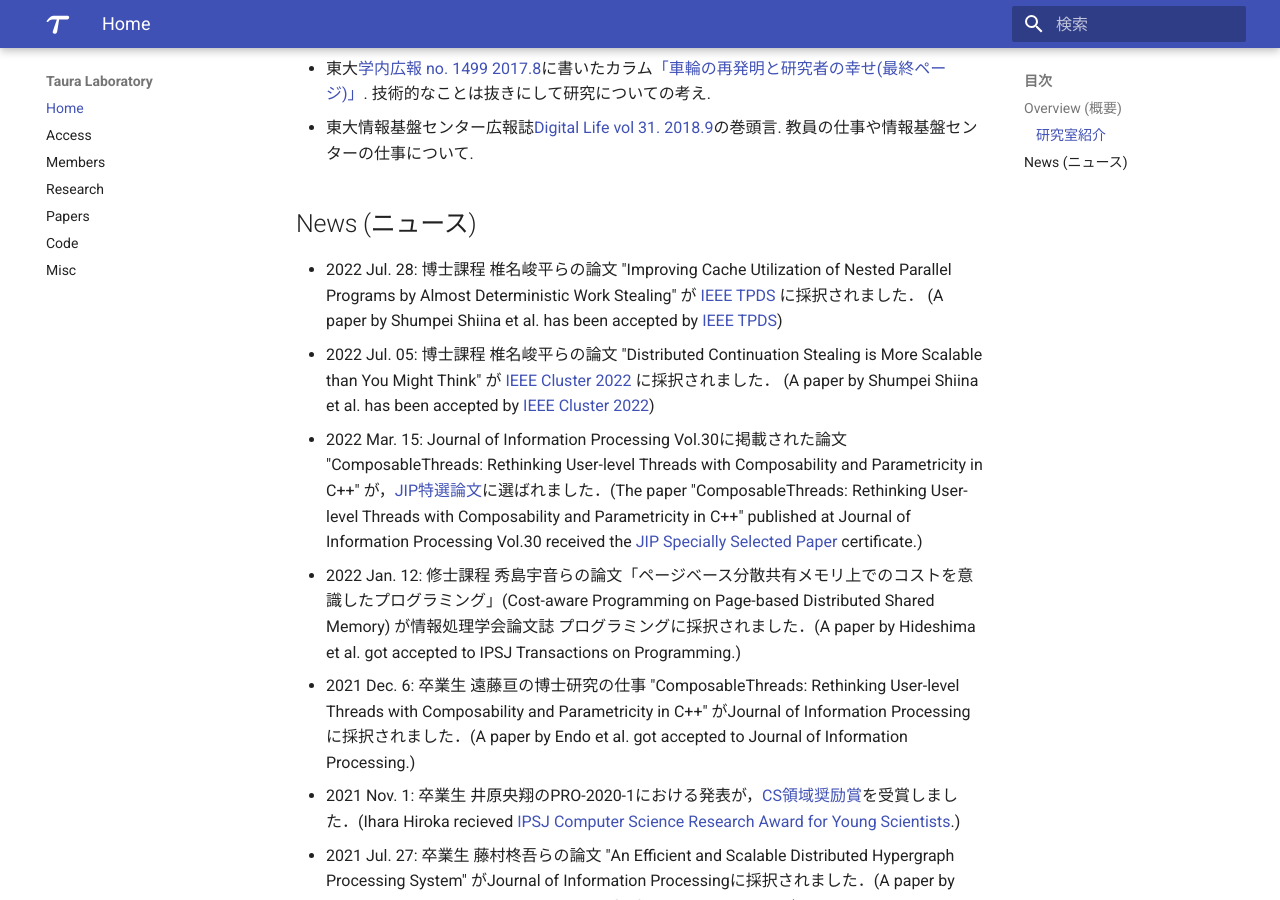
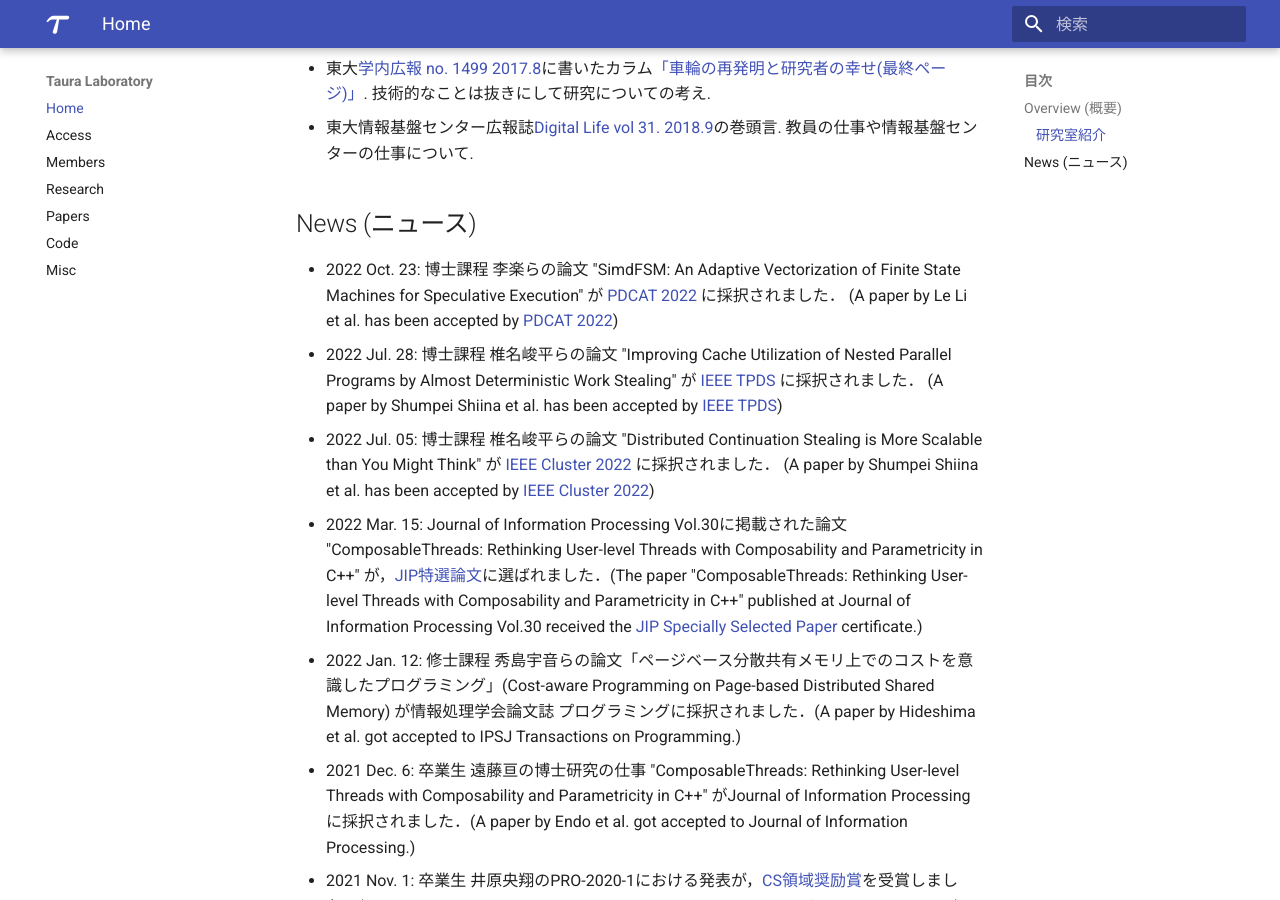
Before and after one commit to Yukayo/taura-lab, an MkDocs documentation site: the page built from docs/index.md, in a window 1280 px wide and 900 px high, scrolled down 1171 px. Built offline with MkDocs 1.6.1 and Material for MkDocs 9.7.7, drawn with Linux system fonts in a browser that asks for light colours.

Commit message:
add raku's acceptance for the SimdFSM paper to PDCAT 2022

```diff
--- a/docs/index.md
+++ b/docs/index.md
@@ -45,7 +45,7 @@ computers much more accessible to domain scientists.
   * 東大情報基盤センター広報誌[Digital Life vol 31. 2018.9](https://www.itc.u-tokyo.ac.jp/DigitalLife/vol31/Digital%20Life%20Vol31.pdf)の巻頭言. 教員の仕事や情報基盤センターの仕事について.
 
 ## News (ニュース)
-
+  * 2022 Oct. 23: 博士課程 李楽らの論文 "SimdFSM: An Adaptive Vectorization of Finite State Machines for Speculative Execution" が [PDCAT 2022](https://www.hpc.is.tohoku.ac.jp/pdcat2022/) に採択されました． (A paper by Le Li et al. has been accepted by [PDCAT 2022](https://www.hpc.is.tohoku.ac.jp/pdcat2022/))
   * 2022 Jul. 28: 博士課程 椎名峻平らの論文 "Improving Cache Utilization of Nested Parallel Programs by Almost Deterministic Work Stealing" が [IEEE TPDS](https://www.computer.org/csdl/journal/td) に採択されました． (A paper by Shumpei Shiina et al. has been accepted by [IEEE TPDS](https://www.computer.org/csdl/journal/td))
   * 2022 Jul. 05: 博士課程 椎名峻平らの論文 "Distributed Continuation Stealing is More Scalable than You Might Think" が [IEEE Cluster 2022](https://clustercomp.org/2022/) に採択されました． (A paper by Shumpei Shiina et al. has been accepted by [IEEE Cluster 2022](https://clustercomp.org/2022/))
   * 2022 Mar. 15:  Journal of Information Processing Vol.30に掲載された論文 "ComposableThreads: Rethinking User-level Threads with Composability and Parametricity in C++" が，[JIP特選論文](https://www.ipsj.or.jp/english/organization/aboutipsj/award/ssp_award.html)に選ばれました．(The paper "ComposableThreads: Rethinking User-level Threads with Composability and Parametricity in C++" published at Journal of Information Processing Vol.30 received the [JIP Specially Selected Paper](https://www.ipsj.or.jp/english/organization/aboutipsj/award/ssp_award.html) certificate.)
```
